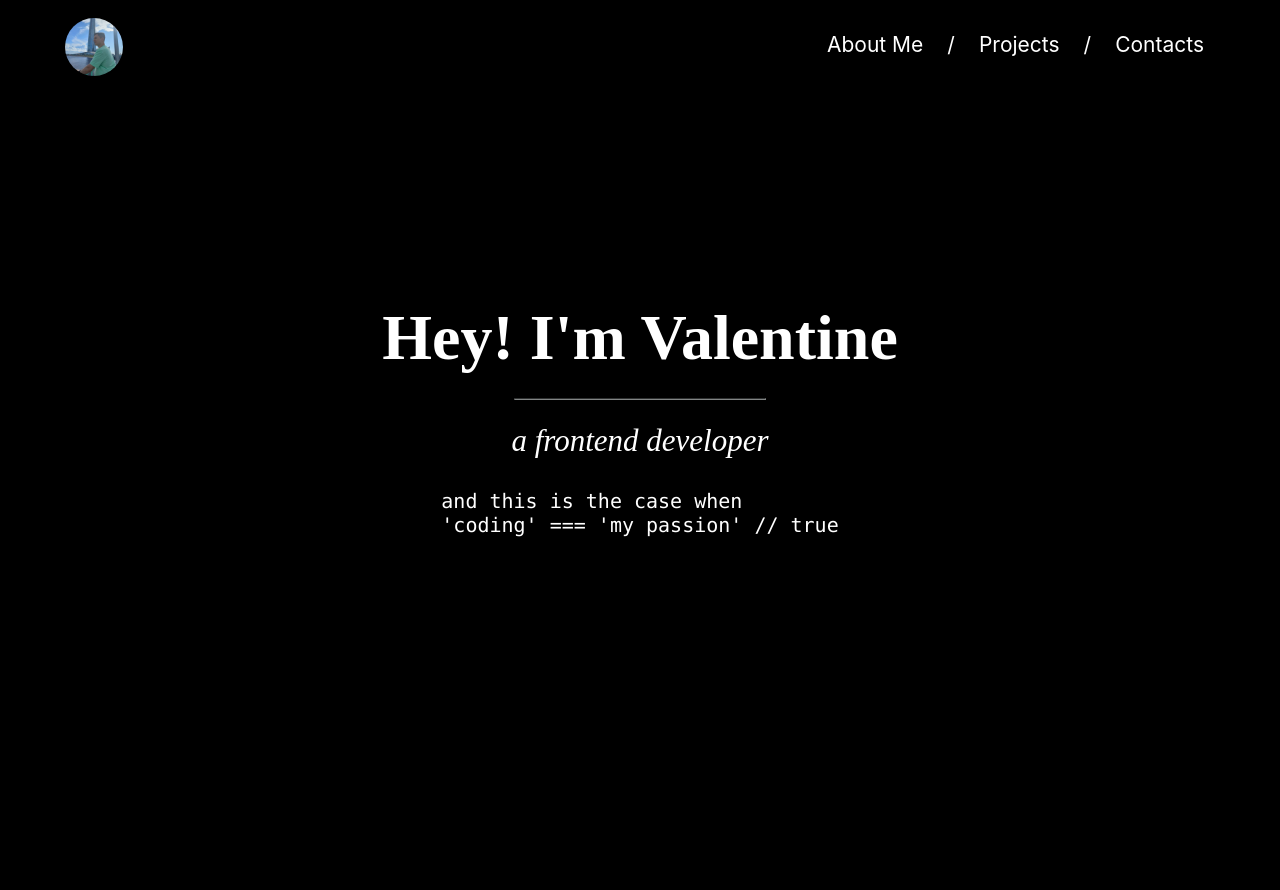
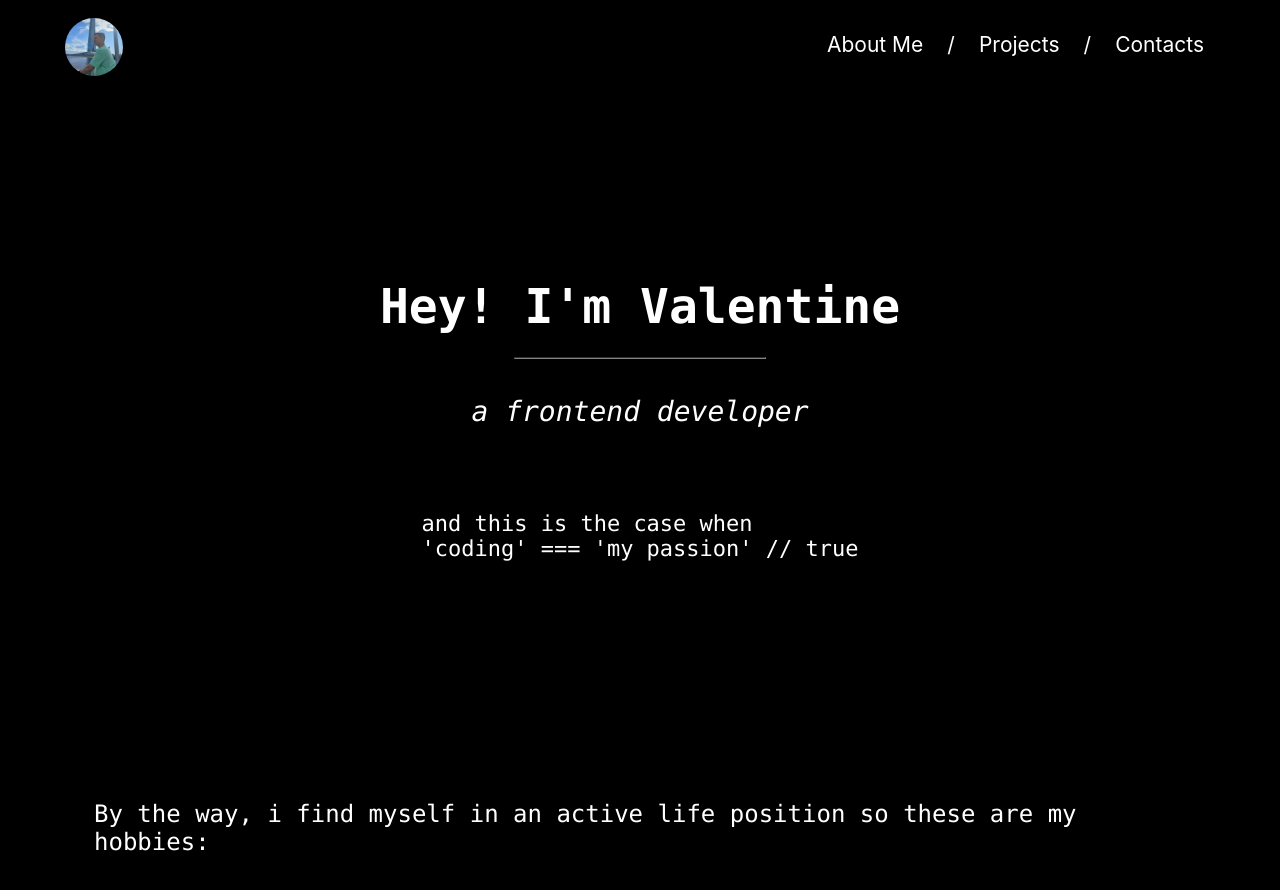
Before and after one commit to Thayorns/Portfolio, a React (Create React App) app in the folder my-app/: page / in a window 1280 px wide. Shown: the top 890 px of the page. Built offline with nearby package versions, Linux system fonts and the light colour scheme.

Commit message:
fonts <p> & <span> changes

```diff
--- a/my-app/package.json
+++ b/my-app/package.json
@@ -12,6 +12,7 @@
     "react-anchor-link-smooth-scroll": "^1.0.12",
     "react-dom": "^18.2.0",
     "react-responsive": "^9.0.2",
+    "react-scroll-parallax": "^3.4.2",
     "web-vitals": "^2.1.4"
   },
   "scripts": {
--- a/my-app/src/components/footer/footer.js
+++ b/my-app/src/components/footer/footer.js
@@ -10,10 +10,9 @@ const Footer = () => {
             <div>
                 - Ant Design
                 - React-responsive
-                - Fortran Clarendon font
                 - Color Picker
                 - react-anchor-link-smooth-scroll
-
+                - react-scroll-parallax
             </div>
         </section>
     )
--- a/my-app/src/components/header/header.css
+++ b/my-app/src/components/header/header.css
@@ -2,7 +2,7 @@
     height: 3000px;
     background: black;
     color: white;
-    font-family: 'Clarendon Wide Regular';
+    font-family: Consolas, 'Courier New', monospace;
     /* display: flex;
     flex-direction: column;
     justify-content: center;
@@ -56,12 +56,14 @@
     align-items: center;
 }
 .about-me h1{
-    font-size: 4rem;
+    font-family: Consolas, 'Courier New', monospace;
+    font-size: 48px;
     margin-bottom: 15px;
 }
-p {
-    margin: 15px 0 15px;
-    font-size: 31px;
+.about-me p {
+    padding: 0 30px;
+    font-size: 28px;
+    font-family: Consolas, 'Courier New', monospace;
     font-style: italic;
 }
 .about-me h1,p{
@@ -69,8 +71,9 @@ p {
     text-align: center;
 }
 .about-me span{
-    font-size: 20px;
-    margin: 15px 5px;
+    font-size: 22px;
+    margin: 55px 0 0 0;
+    padding: 0 30px;
     font-family: Consolas, 'Courier New', monospace;
     text-align: left;
 }
@@ -99,6 +102,14 @@ p {
 }
 /* ---------------------- */
 
+/* HOBBYES DIV */
+.hobbyes{
+    padding: 0 30px;
+    font-size: 24px;
+    text-align: left;
+}
+/* ---------------------- */
+
 
 /* MEDIA QUERIES */
 @media screen and (max-width: 425px) {
@@ -111,7 +122,12 @@ p {
     .ant-avatar.ant-avatar-icon{
         margin: auto 10px;
     }
-
+    /* .hobbyes{
+        text-align: left;
+    }
+    .about-me span{
+        text-align: left;
+    } */
 }
 @media screen and (min-width: 768px) {
     .navbar ol {
--- a/my-app/src/components/header/header.js
+++ b/my-app/src/components/header/header.js
@@ -36,9 +36,9 @@ const Header = () => {
                 <p>a frontend developer</p>
                 <span>and this is the case when<br/>'coding' === 'my passion' // true</span>
             </div>
-            <div>
-
-            </div>
+            <div className='hobbyes'>
+                By the way, i find myself in an active life position so these are my hobbies:
+             </div>
         </section>
     )
 }
```
Also changed, not shown: 1 other file (tests, documents, lock files or other folders).
